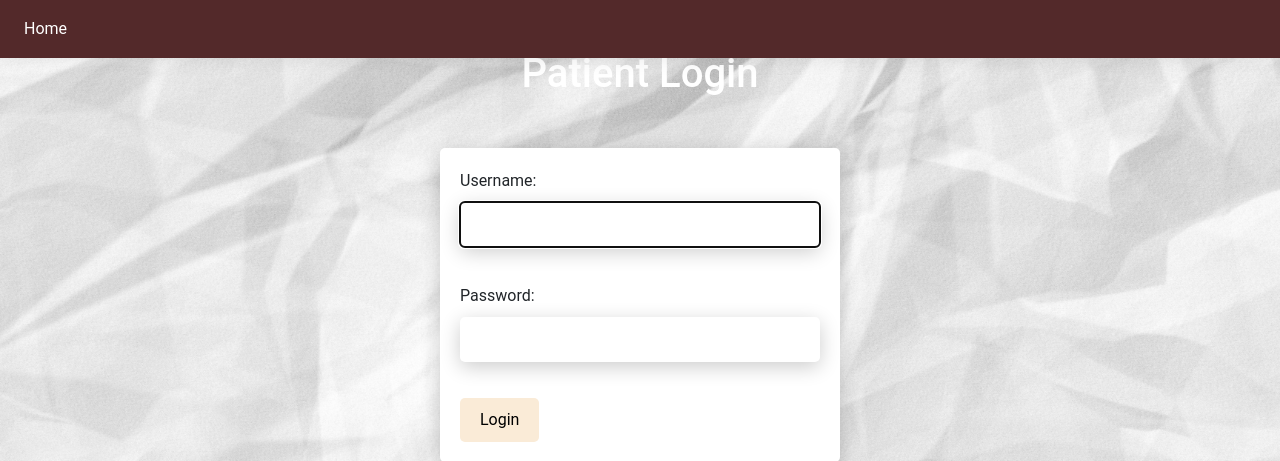
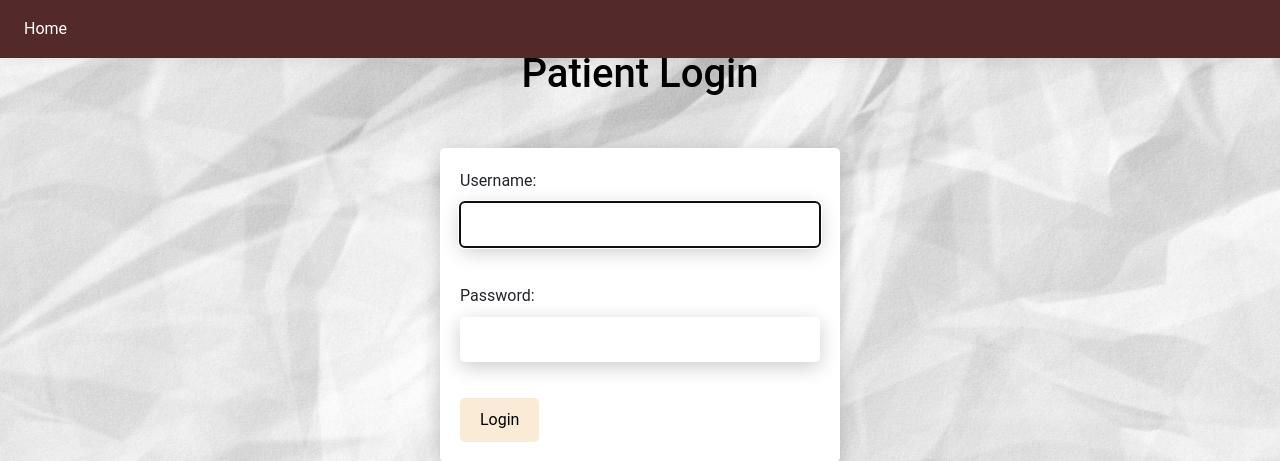
Before and after one commit to 5nax/Docko, a Django app: page /patient_login/login/ in a window 1280 px wide. Shown: the top 461 px of the page. Run offline with Django 4.2, Linux system fonts and the light colour scheme; some libraries are stand-ins or nearby versions.

Commit message:
UI Change

```diff
--- a/patient_login/Templates/patient_login/login.html
+++ b/patient_login/Templates/patient_login/login.html
@@ -22,7 +22,7 @@ font-family: 'Roboto', sans-serif;
 
     .page-header {
         text-align: center;
-        color: white;
+        color: Black;
         margin-bottom: 50px;
     }
 
```
Also changed, not shown: db.sqlite3.
